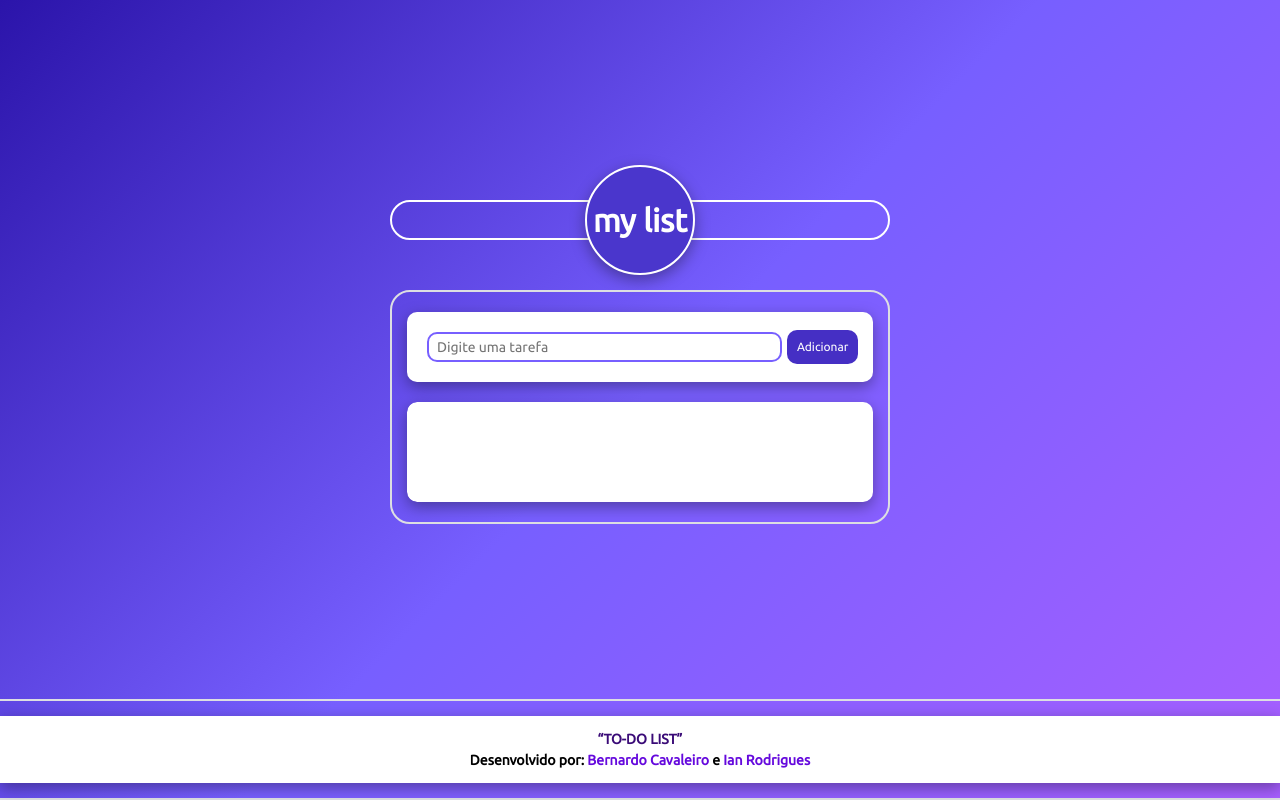
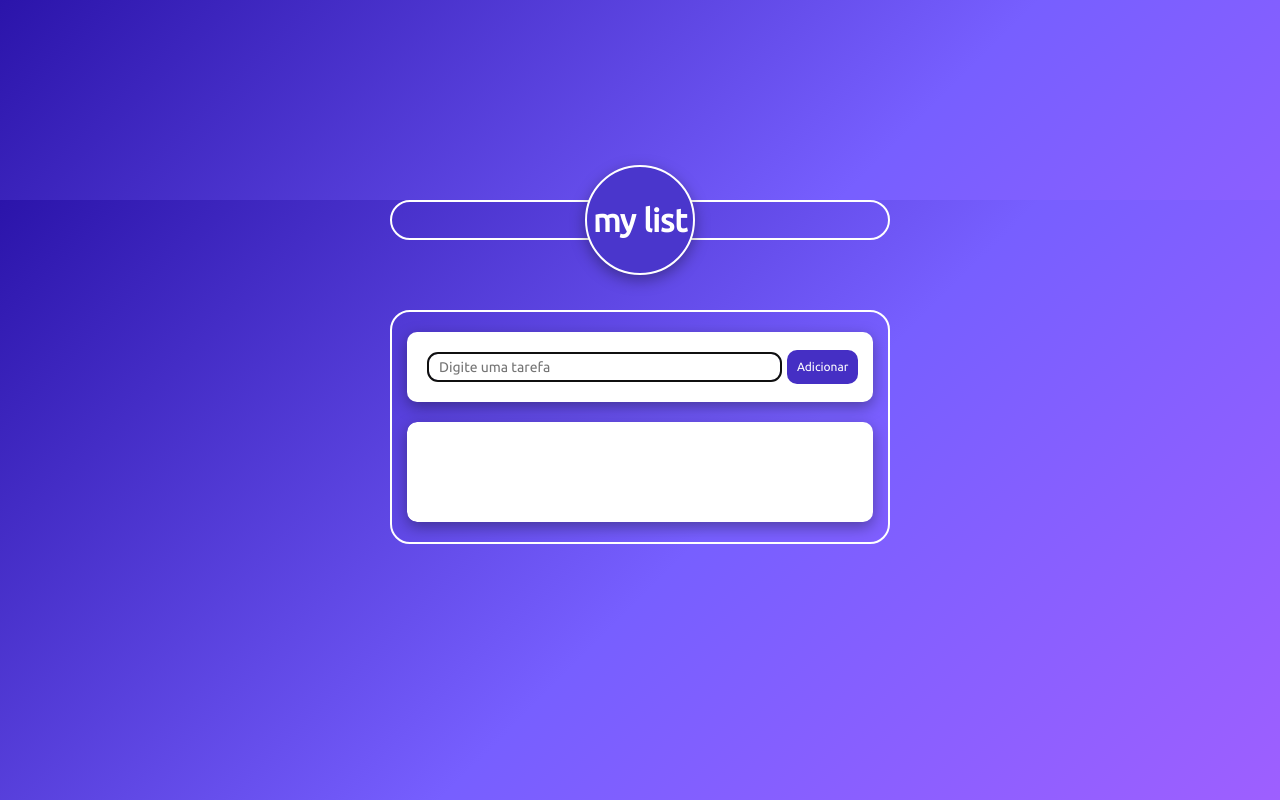
Before and after one commit to bernardcavaleiro/To-Do-List, a plain HTML site: page index.html in a window 1280 px wide. Shown: the top 800 px of the page. Drawn offline with Linux system fonts and the light colour scheme.

Commit message:
problema com footer absolute resolvido

```diff
--- a/css/style.css
+++ b/css/style.css
@@ -1,46 +1,42 @@
 *{
-    margin: 0;
-    padding: 0;
     box-sizing: border-box;
     font-family: 'Ubuntu', sans-serif;
 }
 
-html,body{
+html, body{
     height: 100%;
     background: linear-gradient(135deg, #2b14aa, #775fff, #a75fff);
+    background-attachment: fixed;
     text-align: center;
-    background-attachment: fixed;
-    overflow-x: hidden;
 }
 
-#container{
-    height: 75%;
-    display: flex;
-    flex-direction: column;
-    align-items: center;
-    position: relative;
-    top: 25%;
-    position: relative;
+header, .box, footer{
+    margin: auto;
+}
+
+.linha{
+    border: 2px solid white;
+    border-radius: 20px;
+}
+
+.shadow{
+    box-shadow: rgba(0, 0, 0, 0.35) 0px 5px 15px;
 }
 
 header{
-    border: 2px solid #FFF;
-    border-radius: 20px;
     height: 40px;
     width: 70%;
-    min-width: 270px;
+    min-width: 250px;
     max-width: 500px;
-    margin-bottom: 50px;
+    margin-top: 200px;
+    margin-bottom: 70px;
     display: flex;
     align-items: center;
-    justify-content: center;
 }
 
 span#circulo{
-    box-shadow: rgba(0, 0, 0, 0.35) 0px 5px 15px;
     width: 110px;
     height: 110px;
-    border: 2px solid #FFF;
     margin: 10px auto;
     border-radius: 100%;
     background-color: #4a36cc;
@@ -54,24 +50,18 @@ h1{
     color: white;
 }
 
-input, textarea, select{outline: 0;}
-
 .box{
     width: 70%;
     max-width: 500px;
     min-width: 250px;
     padding: 20px 15px;
-    border: 2px solid #dddfe2;
-    border-radius: 20px;
 }
 
 #newtask{
     background-color: #ffffff;
     padding: 15px;
     border-radius: 10px;
-    box-shadow: rgba(0, 0, 0, 0.35) 0px 5px 15px;
     display: flex;
-    flex-direction: row;
     flex-wrap: wrap;
     align-items: center;
     justify-content: center;
@@ -84,7 +74,7 @@ input, textarea, select{outline: 0;}
     border: 2px solid #775fff;
     flex-grow: 1;
     margin: 5px;
-    min-width: 150px;
+    min-width: 190px;
     text-indent: 8px;
 }
 
@@ -94,7 +84,7 @@ input, textarea, select{outline: 0;}
     border-radius: 10px;
     border: none;
     background-color: #452fc4;
-    color: #ffffff;
+    color: white;
     font-weight: 500;
     cursor: pointer;
     text-align: center;
@@ -123,7 +113,6 @@ input, textarea, select{outline: 0;}
     background-color: #ffffff;
     padding: 20px 15px;
     border-radius: 10px 0px 0px 10px;
-    box-shadow: rgba(0, 0, 0, 0.35) 0px 5px 15px;
     width: 100%;
     min-height: 100px;
 }
@@ -216,19 +205,15 @@ div#task-scroll::-webkit-scrollbar-thumb:hover{
 }
 
 footer{
-    display: flex;
-    align-items: center;
-    justify-content: center;
+    width: 100%;
+    margin-top: 300px;
     font-size: 14px;
 }
 
 #creditos{
-    position: absolute;
     padding: 15px 0;
-    border-top:  2px solid #dddfe2;
+    border-top: 2px solid #dddfe2;
     border-bottom:  2px solid #dddfe2;
-    bottom: 0px;
-    width: 100%;
     min-width: 310px;
 }
 
@@ -240,6 +225,7 @@ footer{
 
 #creditos p{
     background-color: rgb(255, 255, 255);
+    margin: 0;
     padding: 15px;
     box-shadow: rgba(0, 0, 0, 0.35) 0px 5px 15px;
     font-weight: bolder;
@@ -255,5 +241,4 @@ footer{
     background-color: #8a7ae736;
     padding: 3px;
     border-radius: 10px;
-
 }
--- a/index.html
+++ b/index.html
@@ -12,21 +12,22 @@
 </head>
 <body>
 
+
     <div id="container">
-        <header>
-            <span id="circulo">
+        <header class="linha">
+            <span id="circulo" class="linha shadow">
                 <h1>my list</h1>
             </span>
         </header>
 
-        <div class="box">
-            <div id="newtask">
+        <div class="box linha">
+            <div id="newtask" class="shadow">
                 <input type="text" placeholder="Digite uma tarefa" autofocus>
                 <button id="push">Adicionar</button>
             </div>
 
             <div id="task-scroll">
-                <div id="tasks"></div>
+                <div id="tasks" class="shadow"></div>
             </div>
         </div>
 
@@ -48,8 +49,8 @@
             </div>
 
         </footer>
+    </div>
 
-    </div>
 
 
 
```
